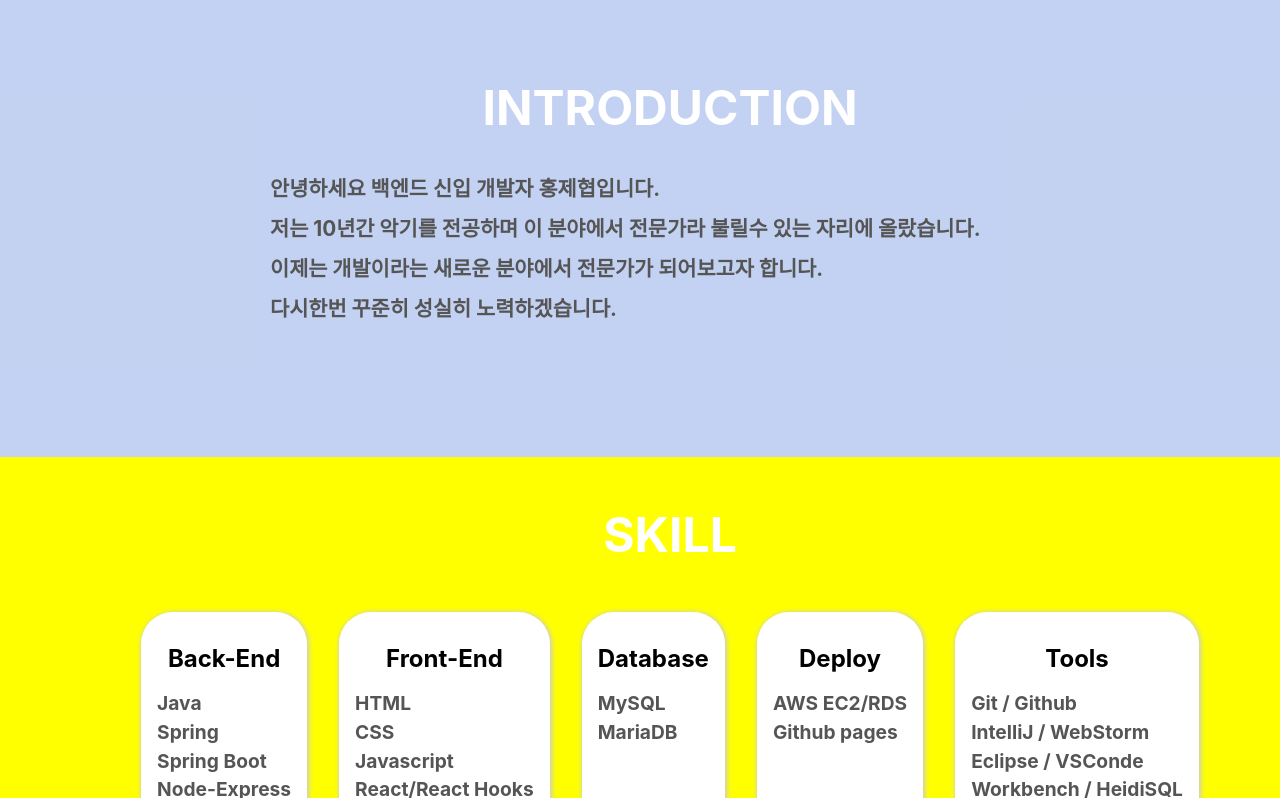
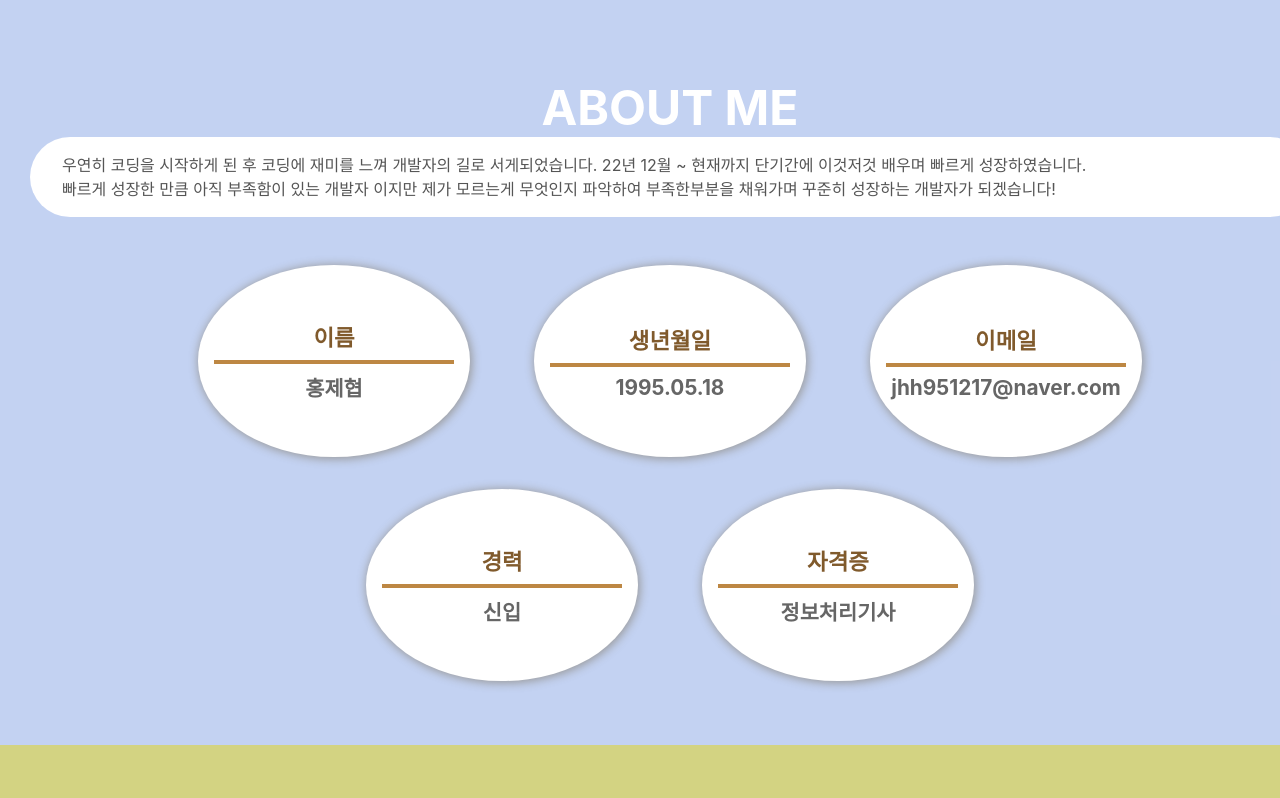
Before and after one commit to HongJeHyeop/My-Landing-Page, a React (Create React App) app: page / in a window 1280 px wide. Shown: the part 402-1200 px from the top of the page. Built offline with nearby package versions, Linux system fonts and the light colour scheme.

Commit message:
230622_modify_introduction

```diff
--- a/src/components/Header.js
+++ b/src/components/Header.js
@@ -21,7 +21,7 @@
                     <div id="header-main">
                         <h1>BackEnd Developer Hong Je Hyeop</h1>
                         <div>
-                            <span>아무말 하나 멘트 정하기입니다</span>
+                            <span>한걸음씩 꾸준히 성장하는 성실한 개발자가 되겠습니다 :D</span>
                         </div>
                     </div>
                 </div>
--- a/src/components/Introduction.js
+++ b/src/components/Introduction.js
@@ -4,13 +4,43 @@
     return (
         <div id="intro">
             <div id="intro-wrap">
-                <h2>INTRODUCTION</h2>
-                <div className="contents">
-                <span>안녕하세요 백엔드 신입 개발자 홍제협입니다. <br/>
-                    저는 10년간 악기를 전공하며 이 분야에서 전문가라 불릴수 있는 자리에 올랐습니다. <br/>
-                    이제는 개발이라는 새로운 분야에서 전문가가 되어보고자 합니다. <br/>
-                    다시한번 꾸준히 성실히 노력하겠습니다.
-                </span>
+                <h2>ABOUT ME</h2>
+                <div id="intro-contents">
+                <span>우연히 코딩을 시작하게 된 후 코딩에 재미를 느껴 개발자의 길로 서게되었습니다.
+                    22년 12월 ~ 현재까지 단기간에 이것저것 배우며 빠르게 성장하였습니다. <br/>
+                    빠르게 성장한 만큼 아직 부족함이 있는 개발자 이지만 제가 모르는게 무엇인지 파악하여
+                    부족한부분을 채워가며 꾸준히 성장하는 개발자가 되겠습니다!</span>
+                </div>
+                <div id="info">
+                    <div className="info-list">
+                        <div>
+                            <h3>이름</h3>
+                            <hr/>
+                            <p>홍제협</p>
+                        </div>
+                        <div>
+                            <h3>생년월일</h3>
+                            <hr/>
+                            <p>1995.05.18</p>
+                        </div>
+                        <div>
+                            <h3>이메일</h3>
+                            <hr/>
+                            <p>jhh951217@naver.com</p>
+                        </div>
+                    </div>
+                    <div className="info-list">
+                        <div>
+                            <h3>경력</h3>
+                            <hr/>
+                            <p>신입</p>
+                        </div>
+                        <div>
+                            <h3>자격증</h3>
+                            <hr/>
+                            <p>정보처리기사</p>
+                        </div>
+                    </div>
                 </div>
             </div>
         </div>
--- a/src/css/introduction.css
+++ b/src/css/introduction.css
@@ -13,16 +13,50 @@
     text-align: center;
     color: #fff;
 }
-#intro-wrap > .contents {
-    margin: 1rem auto;
-    padding: 1rem 0;
-    width: 50rem;
-    height: 15rem;
-
+#intro-wrap > #intro-contents {
+    padding: 1rem 2rem;
+    background-color: white;
+    line-height: 1rem;
+    border-radius: 3rem;
 }
-#intro-wrap > .contents > span{
-    font-size: 1.3rem;
-    line-height: 2.5rem;
-    font-weight: bold;
+#intro-wrap > #intro-contents > span{
+    line-height: 1.5rem;
     color: #555;
 }
+#intro-wrap > #info {
+    margin: 2rem auto;
+}
+.info-list {
+    display: flex;
+    justify-content: center;
+    align-items: center;
+}
+.info-list > div {
+    margin: 1rem 2rem;
+    padding: 1rem;
+    width: 15rem;
+    height: 10rem;
+    border-radius: 50%;
+    background-color: white;
+    box-shadow: 1px 1px 10px 1px #999;
+
+    display: flex;
+    flex-direction: column;
+    justify-content: center;
+}
+.info-list > div > h3{
+    margin: 0.5rem 0;
+    text-align: center;
+    font-size: 1.4rem;
+    color: #805a2c;
+}
+.info-list > div > p{
+    margin: 0.5rem 0;
+    text-align: center;
+    font-size: 1.3rem;
+    font-weight: bold;
+    color: #666;
+}
+.info-list > div > hr{
+    border: 2px solid #bd8743;
+}
--- a/src/css/skill.css
+++ b/src/css/skill.css
@@ -1,5 +1,5 @@
 #skill {
-    background-color: yellow;
+    background-color: #d3d382;
 }
 #skill-wrap {
     margin: 0 auto;
```
